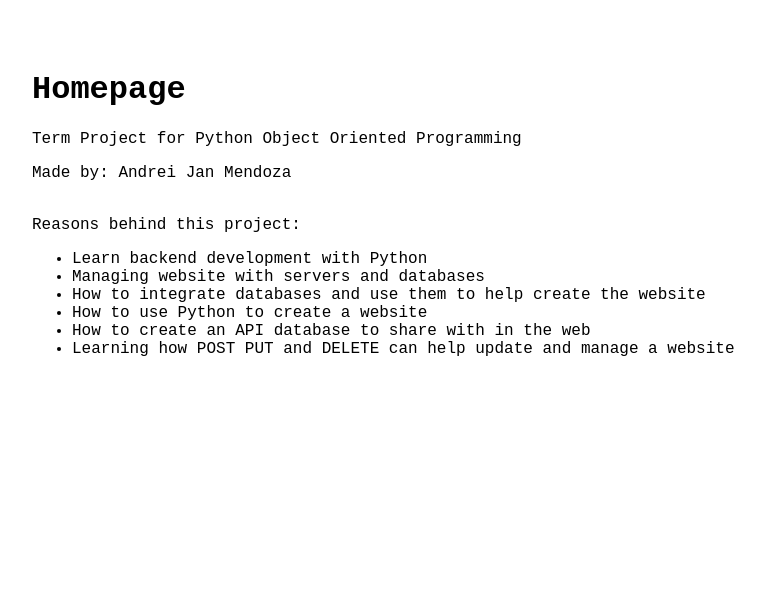
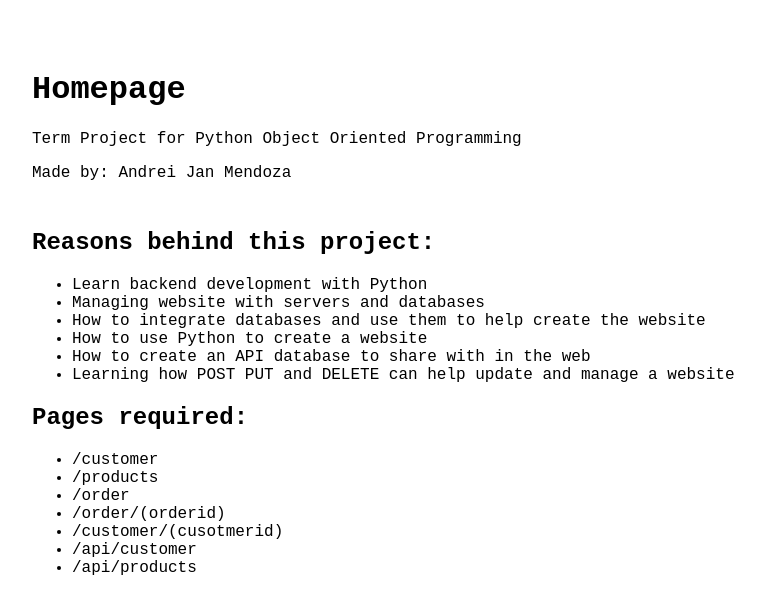
Before and after one commit to MendozaAndrei/Python-Website, a Flask app: page / in a window 1280 px wide. Shown: the part 83-697 px from the top of the page, without its empty margins (18-783 px from the left). Run offline with Flask 3, Linux system fonts and the light colour scheme.

Commit message:
fixed functionality

```diff
--- a/app.py
+++ b/app.py
@@ -57,21 +57,18 @@ def products():
 
 
 @app.route("/order/<int:order_id>")
-def order(order_id):
+def order_detail(order_id):
     # Fetch the order from the database
-    order = Order.query.get(order_id)
-    if not order:
-        return "Order not found", 404
+    order = Order.query.get_or_404(order_id)
 
-    # Fetch the customer details
+    # Fetch the customer associated with this order
     customer = Customer.query.get(order.customer_id)
 
-    # Calculate the estimated total for the order
-    # total = sum([item.product.price * item.quantity for item in order.items])
-    total = sum([float(item.product.price) * float(item.quantity) for item in order.items])
+    # Calculate the total for the order
+    order.total = sum(float(item.product.price) * float(item.quantity) for item in order.items)
+
     # Render the order details
-    return render_template("order_details.html", order=order, customer=customer, total=total)
-
+    return render_template("order_details.html", order=order, customer=customer)
 
 
 
@@ -80,29 +77,20 @@ def order(order_id):
 
 
 # Customer detail /customer/CUSTOMER_ID With links to all orders associated with the customer.
-@app.route("/customers/<int:customer_id>")
-def order_detail(customer_id):
-    customer = db.get_or_404(Customer, customer_id)
-    list_of_orders = []
-    for item in customer.orders[0].items:
-        json_records = {
-            "name": customer.name,
-            "phone": customer.phone,
-            "balance": customer.balance,
+@app.route("/customer/<int:customer_id>")
+def customer_detail(customer_id):
+    # Fetch the customer from the database
+    customer = Customer.query.get_or_404(customer_id)
 
-            "Order_name": item.product.name,
-            "price": item.product.price
-        }
-        list_of_orders.append(json_records)
+    # Fetch all orders associated with this customer
+    orders = Order.query.filter_by(customer_id=customer_id).all()
 
-    # Adding more data into the list of orders.
-
-
-
-    return render_template("customer_detail.html", customer=list_of_orders)
-
-
-    pass        # Accessing the Customer json file and c`reating them into a json record.
+    # Calculate the total for each order
+    for order in orders:
+        # order.total = sum([item.product.price * item.quantity for item in order.items])
+        order.total = sum([float(item.product.price) * float(item.quantity) for item in order.items])
+    # Render the customer details and associated orders
+    return render_template("customer_detail.html", customer=customer, orders=orders)    # Accessing the Customer json file and c`reating them into a json record.
 # =================================================================================================
 '''
 Each function is a route that returns a template to the url. The URL functions needs to be the same when
--- a/templates/base.html
+++ b/templates/base.html
@@ -19,7 +19,7 @@
             <h1>Homepage</h1>
             <p>Term Project for Python Object Oriented Programming</p>
             <p>Made by: Andrei Jan Mendoza</p>
-            <p><br>Reasons behind this project:</p>
+            <h2><br>Reasons behind this project:</h2>
             <ul>
 
                 <li>Learn backend development with Python</li>
@@ -30,6 +30,18 @@
                 <li>Learning how POST PUT and DELETE can help update and manage a website</li>
 
             </ul>
+            <h2>Pages required:</h2>
+            <ul>
+                <li>/customer</li>
+                <li>/products</li>
+                <li>/order</li>
+                <li>/order/(orderid)</li>
+                <li>/customer/(cusotmerid)</li>
+                <li>/api/customer</li>
+                <li>/api/products</li>
+            </ul>
+
+
 
         </div>
             {% endblock %}
```
Also changed, not shown: templates/customer_detail.html (+13 -31 lines), templates/order_details.html (+10 -18 lines), database.db.
